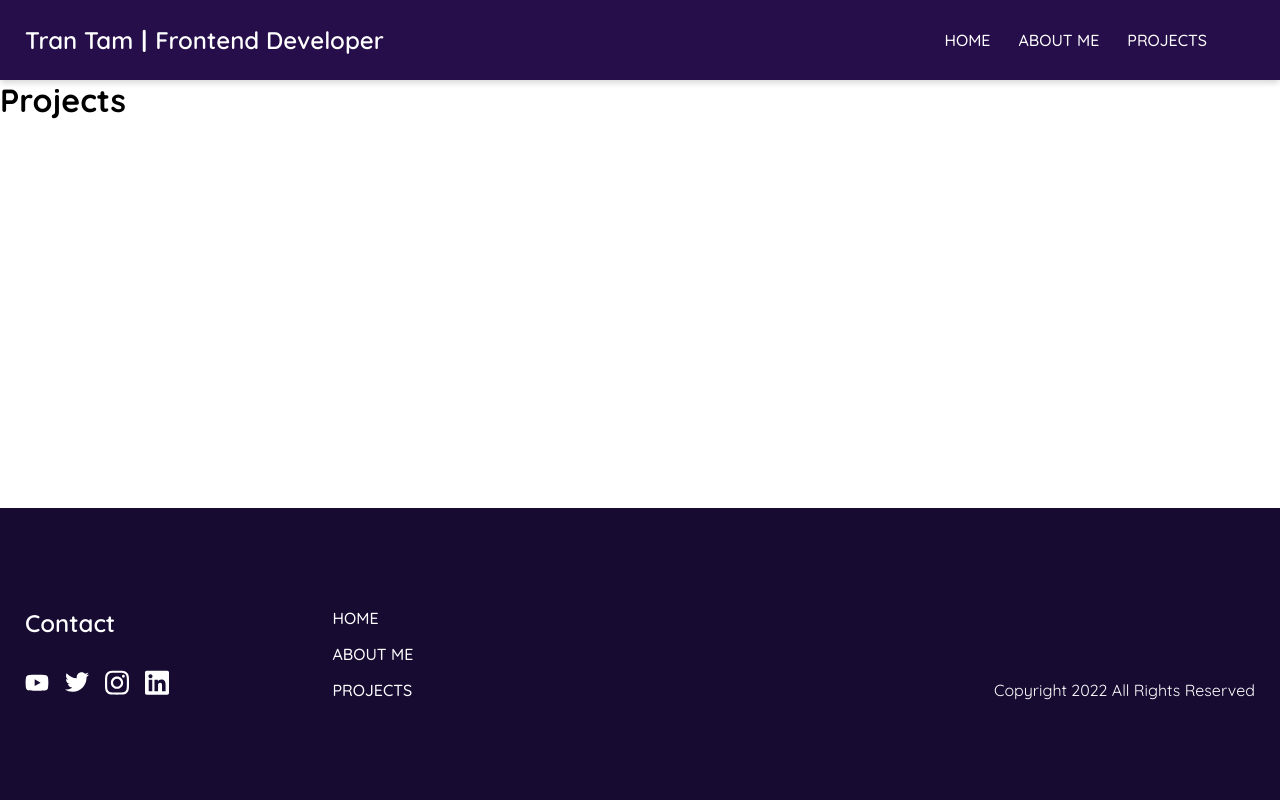
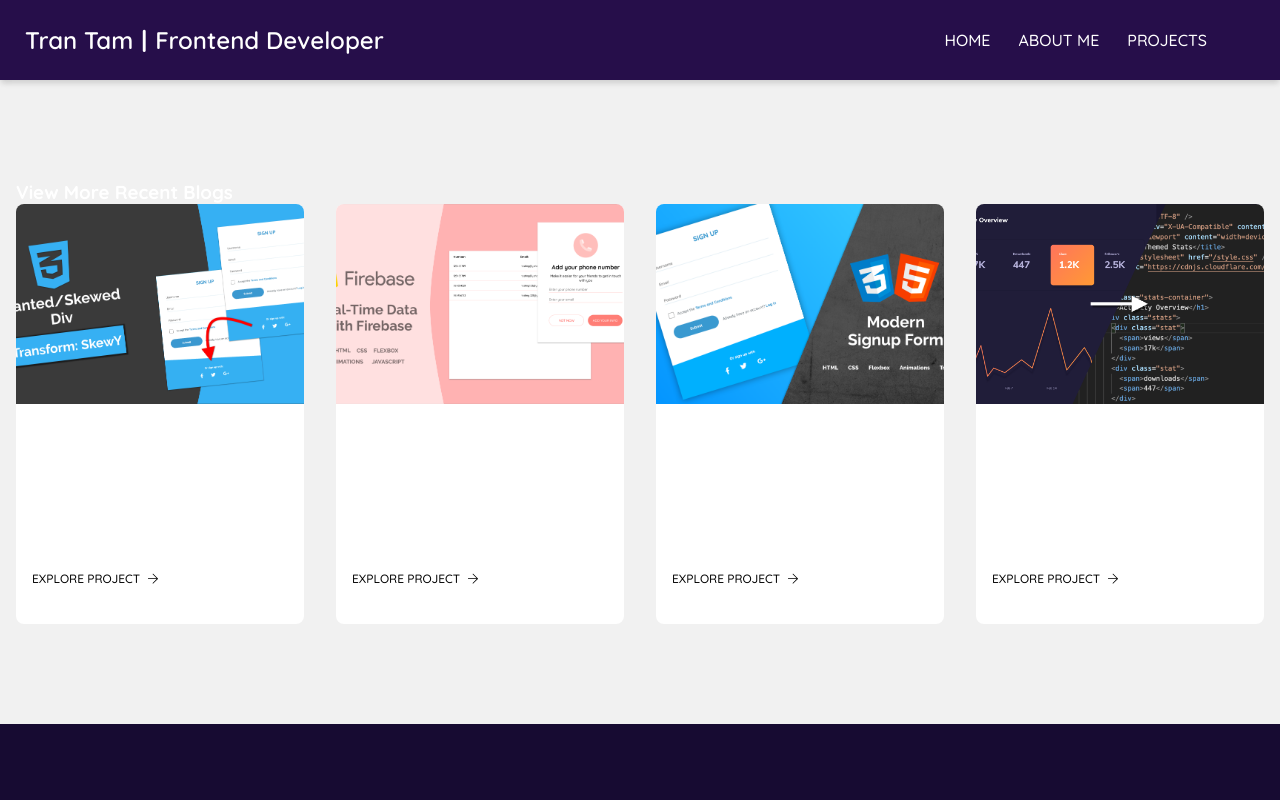
Before and after one commit to owentr1369/my-profile-website-vuejs, a Vue app: page /projects in a window 1280 px wide. Shown: the top 800 px of the page. Built offline with nearby package versions, Linux system fonts and the light colour scheme; a web font is replaced by a local one; what vue2-editor would draw is missing.

Commit message:
Add project cards

```diff
--- a/src/components/ProfileComp.vue
+++ b/src/components/ProfileComp.vue
@@ -45,7 +45,13 @@
       <h1>Hello...</h1>
       <h2>Here's who I am and what I do</h2>
       <div class="profile-button">
-        <button>Resume</button>
+        <a
+          href="../assets/Tran Thien Tam Resume.pdf"
+          download="TranThienTamResume"
+        >
+          <button>Resume</button></a
+        >
+
         <router-link :to="{ name: 'Projects' }">
           <button>Projects</button>
         </router-link>
--- a/src/components/BlogCardComp.vue
+++ b/src/components/ProjectsCard.vue
@@ -1,13 +1,5 @@
 <template>
   <div class="blog-card">
-    <div v-show="editPost" class="icons">
-      <div class="icon">
-        <Edit class="icon edit" />
-      </div>
-      <div class="icon">
-        <Delete class="icon delete" />
-      </div>
-    </div>
     <img
       :src="require(`../assets/blogCards/${post.blogCoverPhoto}.jpg`)"
       alt=""
@@ -16,7 +8,7 @@
       <h4>{{ post.blogTitle }}</h4>
       <h6>Posted on: {{ post.blogDate }}</h6>
       <router-link class="link" to="#">
-        View the post <Arrow class="arrow" />
+        Explore project<Arrow class="arrow" />
       </router-link>
     </div>
   </div>
@@ -24,13 +16,11 @@
 
 <script>
 import Arrow from "../assets/Icons/arrow-right-light.svg";
-import Edit from "../assets/Icons/edit-regular.svg";
-import Delete from "../assets/Icons/trash-regular.svg";
 
 export default {
-  name: "blogCard",
+  name: "ProjectsCard",
   props: ["post"],
-  components: { Arrow, Edit, Delete },
+  components: { Arrow },
   computed: {
     editPost() {
       return this.$store.state.editPosts;
--- a/src/router/index.js
+++ b/src/router/index.js
@@ -40,7 +40,7 @@ const router = new VueRouter({
 });
 
 router.beforeEach((to, from, next) => {
-  document.title = `${to.meta.title} | FireBlog`;
+  document.title = `${to.meta.title} | Tran Tam`;
   next();
 });
 
--- a/src/views/Projects.vue
+++ b/src/views/Projects.vue
@@ -1,9 +1,30 @@
 <template>
-  <h1>Projects</h1>
+  <div class="blog-card-wrap">
+    <div class="container">
+      <h3>View More Recent Blogs</h3>
+      <div class="blog-cards">
+        <ProjectsCard
+          :post="post"
+          v-for="(post, index) in sampleBlogCards"
+          :key="index"
+        />
+      </div>
+    </div>
+  </div>
 </template>
 
 <script>
-export default {};
+import ProjectsCard from "../components/ProjectsCard.vue";
+export default {
+  components: {
+    ProjectsCard,
+  },
+  computed: {
+    sampleBlogCards() {
+      return this.$store.state.sampleBlogCards;
+    },
+  },
+};
 </script>
 
 <style lang="scss" scoped>
```
Also changed, not shown: 1 other file (tests, documents, lock files or other folders).
